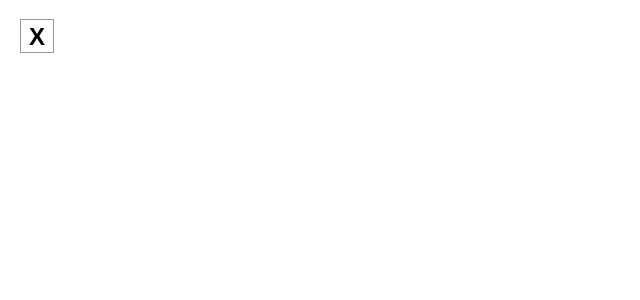
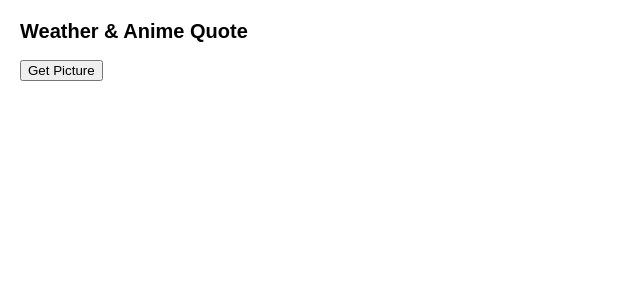
Before and after one commit to wy33/Web_Dev_Assignment5, a React (Create React App) app in the folder src/: page / in a window 1280 px wide. Shown: the top 300 px of the page, without its empty margins (0-640 px from the left). Built offline with nearby package versions, Linux system fonts and the light colour scheme.

Commit message:
Anime Quote API
App.js:
- Pulls a quote from an anime character and displays on the webpage

```diff
--- a/src/App.js
+++ b/src/App.js
@@ -1,3 +1,30 @@
-export default function Square() {
-  return <button className="square">X</button>;
+import { useState } from "react";
+
+export default function Gallery() {
+  const [quote, setQuote] = useState({ anime: null, character: null, quote: null });
+
+  const quoteEndpoint = 'https://animechan.xyz/api/random';
+
+
+
+  function handleGetQuoteClick() {
+    fetch(quoteEndpoint)
+        .then(response => response.json())
+        .then(json => setQuote(json))
+        .catch(error => console.error(error));
+  }
+
+  console.log(quoteEndpoint);
+
+  return (
+    <>
+      <h2>Weather & Anime Quote</h2>
+
+      <button onClick={handleGetQuoteClick}>Get Picture</button>
+
+      <h2>{quote.anime}</h2>
+      <h3>{quote.character}</h3>
+      <p>{quote.quote}</p>
+    </>
+  );
 }
```
